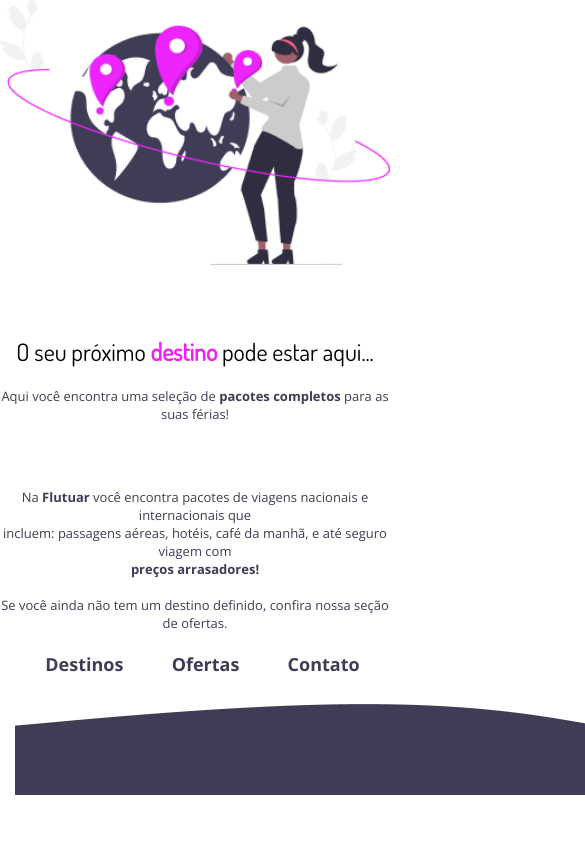
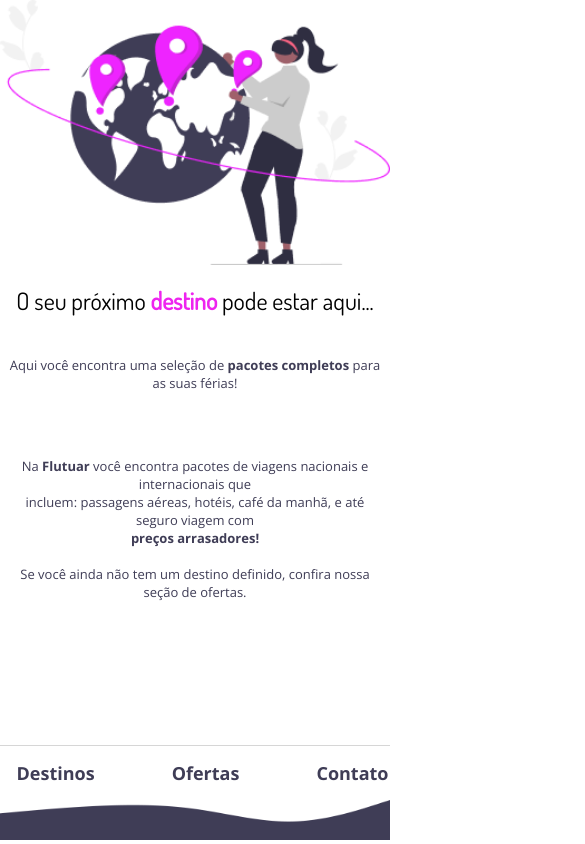
Before and after one commit to miqueiaslemos67/desafio-projeto01, a plain HTML site: page index.html in a window 390 px wide. Shown: the top 844 px of the page, 585 px wide, since content can reach past the window. Drawn offline with nearby package versions, Linux system fonts and the light colour scheme.

Commit message:
Page atualizada e responsiva.

```diff
--- a/index.html
+++ b/index.html
@@ -55,11 +55,14 @@
     </p>
 
     <div id="footer">
-      <div class="line"></div>
+      <div class="line">
+        <a href="https://www.flutuardestinos.com.br" target="_blank"
+          >Destinos</a
+        >
+        <a href="https://www.flutuardestinos.com.br" target="_blank">Ofertas</a>
+        <a href="#" target="_blank">Contato</a>
+      </div>
 
-      <a href="https://www.flutuardestinos.com.br" target="_blank">Destinos</a>
-      <a href="https://www.flutuardestinos.com.br" target="_blank">Ofertas</a>
-      <a href="#" target="_blank">Contato</a>
       <div class="wave">
         <img src="imgs/Wave.png" alt="Imagem geométrica do footer. " />
       </div>
--- a/style.css
+++ b/style.css
@@ -15,18 +15,25 @@
 }
 
 body {
+  display: flex;
+  flex-direction: column;
   font-family: var(--font0);
-  text-align: center;
+  width: 100%;
+  height: 100vh;
+  overflow: hidden;
 }
 
 #main {
-  margin-bottom: 47px;
+  display: flex;
+  justify-content: center;
+  width: 100%;
+  max-width: 1024px;
+  margin: 0 auto;
 }
 
 #main img {
   width: 100%;
   max-width: 625px;
-  margin-bottom: 27px;
 }
 
 h1 {
@@ -47,7 +54,9 @@ span {
 }
 
 p {
+  text-align: center;
   margin-top: 20px;
+  padding: 0 8px;
   font-family: var(--font01);
   color: var(--color0);
   font-size: 15px;
@@ -55,12 +64,30 @@ p {
 }
 
 #footer {
-  margin-top: 47px;
+  display: flex;
+  height: 100%;
+  justify-content: space-between;
+
+  flex-direction: column;
+  width: 100%;
+  max-width: 1024px;
+  margin: 0 auto;
+  .line {
+    width: 100%;
+    margin-top: auto;
+
+    display: flex;
+    border-top: 1px solid var(--color02);
+    align-items: center;
+    justify-content: center;
+    color: var(--color02);
+    gap: 2rem;
+  }
 }
 
 #footer a {
   padding: 15px;
-  margin-left: 28px;
+  text-align: center;
   color: var(--color0);
   font-family: var(--font01);
   font-size: 25px;
@@ -69,9 +96,10 @@ p {
 }
 
 .wave {
-padding: 15px;
-margin:auto;
-
+  width: 100%;
+  > img {
+    width: 100%;
+  }
 }
 
 /* Media Queries */
```
